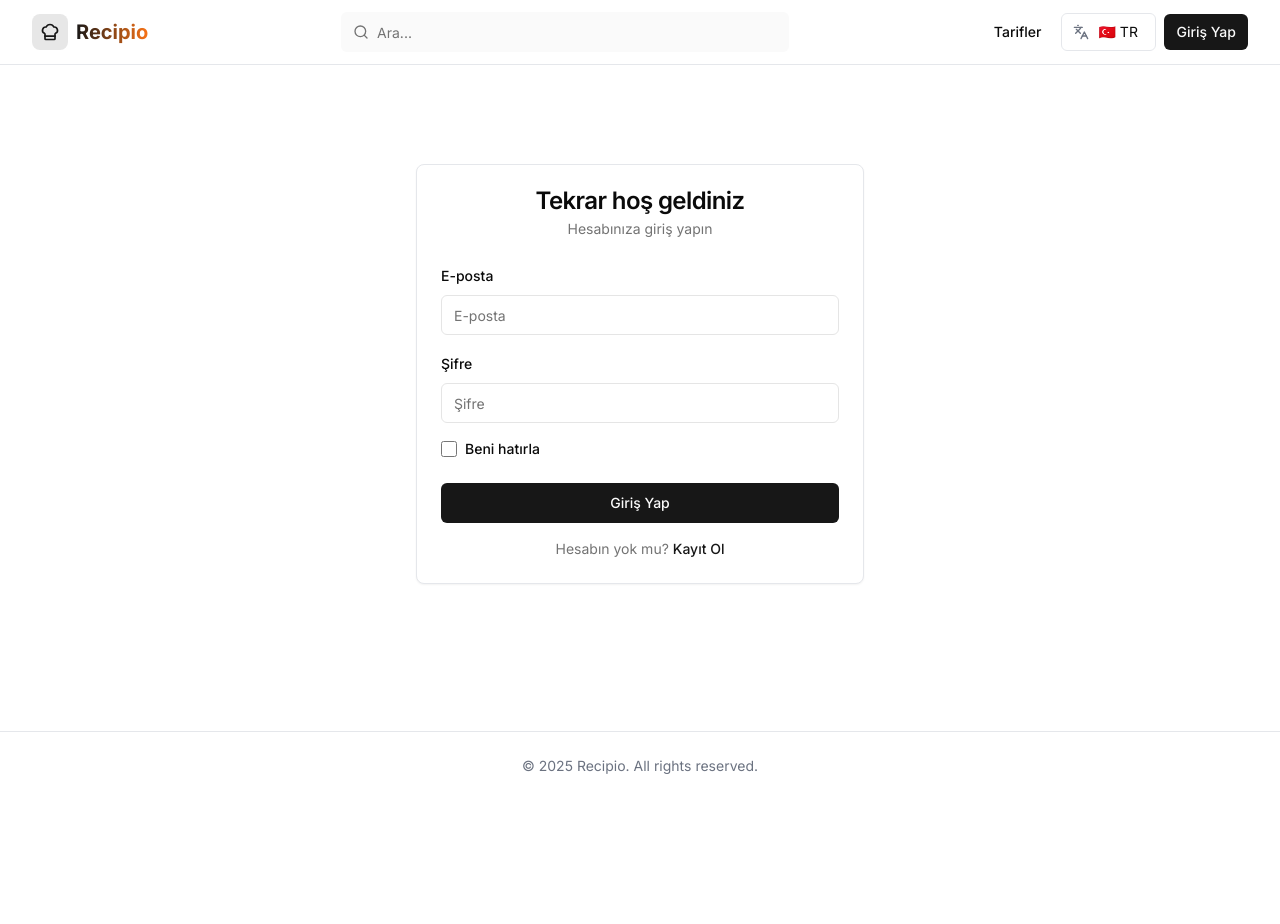
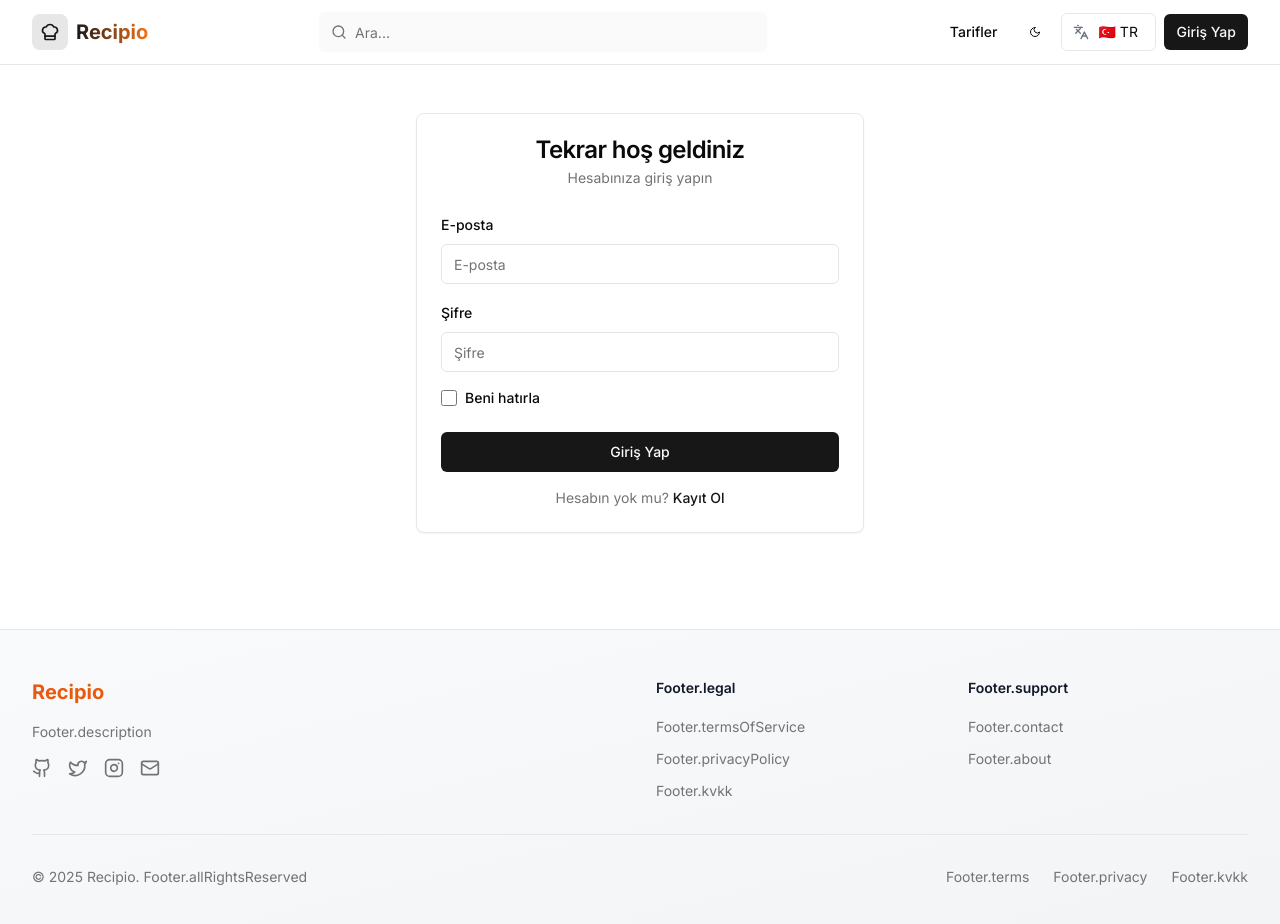
Before and after one commit to NurhayatYurtaslan/recipio, a Next.js app: page /login in a window 1280 px wide. Shown: the top 924 px of the page. Before the commit the page ends 800 px from the top, so only its background shows below. Built offline with nearby package versions, Linux system fonts and the light colour scheme; no server answers.

Commit message:
feat: enhance Footer and Header components with localized content, social media links, and theme toggle functionality; update Providers for system theme support and improve RecipeDetailView layout for better readability

```diff
--- a/src/components/core/Footer.tsx
+++ b/src/components/core/Footer.tsx
@@ -1,8 +1,151 @@
+'use client';
+
+import Link from 'next/link';
+import { useTranslations, useLocale } from 'next-intl';
+import { Github, Twitter, Instagram, Mail } from 'lucide-react';
+
 export function Footer() {
+    const t = useTranslations('Footer');
+    const locale = useLocale();
+
     return (
-        <footer className="py-6 mt-12 border-t">
-            <div className="container mx-auto text-center text-sm text-gray-500">
-                <p>&copy; {new Date().getFullYear()} Recipio. All rights reserved.</p>
+        <footer className="mt-12 border-t bg-gradient-to-br from-gray-50 to-gray-100 dark:from-gray-900 dark:to-gray-800">
+            <div className="container mx-auto px-4 sm:px-6 lg:px-8 py-12">
+                <div className="grid grid-cols-1 md:grid-cols-4 gap-8 mb-8">
+                    {/* Brand Section */}
+                    <div className="col-span-1 md:col-span-2">
+                        <h3 className="text-xl font-bold mb-4 bg-gradient-to-r from-orange-600 to-amber-600 bg-clip-text text-transparent">
+                            Recipio
+                        </h3>
+                        <p className="text-sm text-muted-foreground mb-4 max-w-md">
+                            {t('description')}
+                        </p>
+                        {/* Social Media Links */}
+                        <div className="flex gap-4">
+                            <a
+                                href="https://github.com"
+                                target="_blank"
+                                rel="noopener noreferrer"
+                                className="text-muted-foreground hover:text-orange-600 dark:hover:text-orange-400 transition-colors"
+                                aria-label="GitHub"
+                            >
+                                <Github className="h-5 w-5" />
+                            </a>
+                            <a
+                                href="https://twitter.com"
+                                target="_blank"
+                                rel="noopener noreferrer"
+                                className="text-muted-foreground hover:text-orange-600 dark:hover:text-orange-400 transition-colors"
+                                aria-label="Twitter"
+                            >
+                                <Twitter className="h-5 w-5" />
+                            </a>
+                            <a
+                                href="https://instagram.com"
+                                target="_blank"
+                                rel="noopener noreferrer"
+                                className="text-muted-foreground hover:text-orange-600 dark:hover:text-orange-400 transition-colors"
+                                aria-label="Instagram"
+                            >
+                                <Instagram className="h-5 w-5" />
+                            </a>
+                            <a
+                                href="mailto:info@recipio.com"
+                                className="text-muted-foreground hover:text-orange-600 dark:hover:text-orange-400 transition-colors"
+                                aria-label="Email"
+                            >
+                                <Mail className="h-5 w-5" />
+                            </a>
+                        </div>
+                    </div>
+
+                    {/* Legal Links */}
+                    <div>
+                        <h4 className="text-sm font-semibold mb-4 text-gray-900 dark:text-gray-100">{t('legal')}</h4>
+                        <ul className="space-y-2">
+                            <li>
+                                <Link
+                                    href="/legal/terms"
+                                    className="text-sm text-muted-foreground hover:text-orange-600 dark:hover:text-orange-400 transition-colors"
+                                >
+                                    {t('termsOfService')}
+                                </Link>
+                            </li>
+                            <li>
+                                <Link
+                                    href="/legal/privacy"
+                                    className="text-sm text-muted-foreground hover:text-orange-600 dark:hover:text-orange-400 transition-colors"
+                                >
+                                    {t('privacyPolicy')}
+                                </Link>
+                            </li>
+                            {locale === 'tr' && (
+                                <li>
+                                    <Link
+                                        href="/legal/kvkk"
+                                        className="text-sm text-muted-foreground hover:text-orange-600 dark:hover:text-orange-400 transition-colors"
+                                    >
+                                        {t('kvkk')}
+                                    </Link>
+                                </li>
+                            )}
+                        </ul>
+                    </div>
+
+                    {/* Support Links */}
+                    <div>
+                        <h4 className="text-sm font-semibold mb-4 text-gray-900 dark:text-gray-100">{t('support')}</h4>
+                        <ul className="space-y-2">
+                            <li>
+                                <Link
+                                    href="/contact"
+                                    className="text-sm text-muted-foreground hover:text-orange-600 dark:hover:text-orange-400 transition-colors"
+                                >
+                                    {t('contact')}
+                                </Link>
+                            </li>
+                            <li>
+                                <Link
+                                    href="/about"
+                                    className="text-sm text-muted-foreground hover:text-orange-600 dark:hover:text-orange-400 transition-colors"
+                                >
+                                    {t('about')}
+                                </Link>
+                            </li>
+                        </ul>
+                    </div>
+                </div>
+
+                {/* Copyright */}
+                <div className="border-t pt-8 mt-8">
+                    <div className="flex flex-col md:flex-row justify-between items-center gap-4">
+                        <p className="text-sm text-muted-foreground text-center md:text-left">
+                            &copy; {new Date().getFullYear()} Recipio. {t('allRightsReserved')}
+                        </p>
+                        <div className="flex gap-6 text-sm text-muted-foreground">
+                            <Link
+                                href="/legal/terms"
+                                className="hover:text-orange-600 dark:hover:text-orange-400 transition-colors"
+                            >
+                                {t('terms')}
+                            </Link>
+                            <Link
+                                href="/legal/privacy"
+                                className="hover:text-orange-600 dark:hover:text-orange-400 transition-colors"
+                            >
+                                {t('privacy')}
+                            </Link>
+                            {locale === 'tr' && (
+                                <Link
+                                    href="/legal/kvkk"
+                                    className="hover:text-orange-600 dark:hover:text-orange-400 transition-colors"
+                                >
+                                    {t('kvkk')}
+                                </Link>
+                            )}
+                        </div>
+                    </div>
+                </div>
             </div>
         </footer>
     );
--- a/src/components/core/Header.tsx
+++ b/src/components/core/Header.tsx
@@ -6,6 +6,7 @@ import { useRouter } from 'next/navigation';
 import { useTranslations } from 'next-intl';
 import { ChefHat, Search } from 'lucide-react';
 import LanguageSwitcher from '@/components/i18n/LanguageSwitcher';
+import { ThemeToggle } from '@/components/ui/theme-toggle';
 import { Button } from '@/components/ui/button';
 import { Input } from '@/components/ui/input';
 
@@ -52,18 +53,19 @@ export function Header() {
                     {/* Actions */}
                     <div className="flex items-center gap-2 shrink-0">
                         <nav className="hidden md:flex items-center">
-                            <Button variant="ghost" size="sm" asChild>
-                                <Link href="/recipes">
+                            <Link href="/recipes">
+                                <Button variant="ghost" size="sm">
                                     {t('recipes')}
-                                </Link>
+                                </Button>
+                            </Link>
+                        </nav>
+                        <ThemeToggle />
+                        <LanguageSwitcher />
+                        <Link href="/login">
+                            <Button variant="default" size="sm">
+                                {t('login')}
                             </Button>
-                        </nav>
-                        <LanguageSwitcher />
-                        <Button variant="default" size="sm" asChild>
-                            <Link href="/login">
-                                {t('login')}
-                            </Link>
-                        </Button>
+                        </Link>
                     </div>
                 </div>
             </div>
--- a/src/components/core/Providers.tsx
+++ b/src/components/core/Providers.tsx
@@ -9,7 +9,7 @@ type Props = {
 
 export function Providers({ children }: Props) {
     return (
-        <ThemeProvider attribute="class" defaultTheme="light" enableSystem={false}>
+        <ThemeProvider attribute="class" defaultTheme="system" enableSystem={true}>
             {children}
         </ThemeProvider>
     );
--- a/src/components/recipe/RecipeList.tsx
+++ b/src/components/recipe/RecipeList.tsx
@@ -38,7 +38,8 @@ export function RecipeList({ initialRecipes = [], category, search, locale = 'en
                 }
 
                 if (search) {
-                    query = query.ilike('title', `%${search}%`);
+                    // Search in both English and Turkish title fields
+                    query = query.or(`title_en.ilike.%${search}%,title_tr.ilike.%${search}%`);
                 }
 
                 const { data, error: fetchError } = await query;
--- /dev/null
+++ b/src/components/ui/theme-toggle.tsx
@@ -0,0 +1,40 @@
+'use client';
+
+import { useState, useEffect } from 'react';
+import { useTheme } from 'next-themes';
+import { Moon, Sun } from 'lucide-react';
+import { Button } from '@/components/ui/button';
+
+export function ThemeToggle() {
+    const { theme, setTheme } = useTheme();
+    const [mounted, setMounted] = useState(false);
+
+    // Prevent hydration mismatch
+    useEffect(() => {
+        setMounted(true);
+    }, []);
+
+    if (!mounted) {
+        return (
+            <Button variant="ghost" size="sm" className="w-9 h-9 p-0" disabled>
+                <Sun className="h-4 w-4" />
+            </Button>
+        );
+    }
+
+    return (
+        <Button
+            variant="ghost"
+            size="sm"
+            className="w-9 h-9 p-0"
+            onClick={() => setTheme(theme === 'dark' ? 'light' : 'dark')}
+            aria-label="Toggle theme"
+        >
+            {theme === 'dark' ? (
+                <Sun className="h-4 w-4 transition-all" />
+            ) : (
+                <Moon className="h-4 w-4 transition-all" />
+            )}
+        </Button>
+    );
+}
```
Also changed, not shown: src/components/recipe/RecipeDetailView.tsx (+29 -29 lines).
